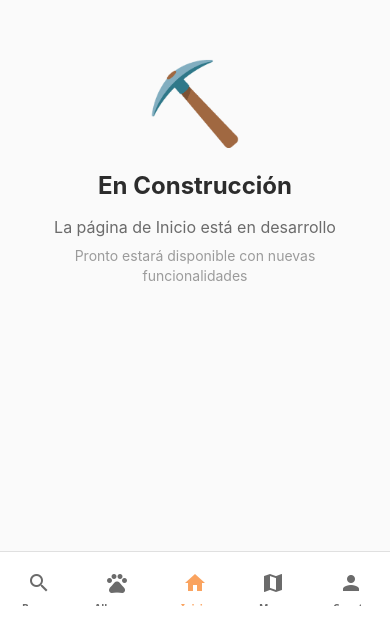
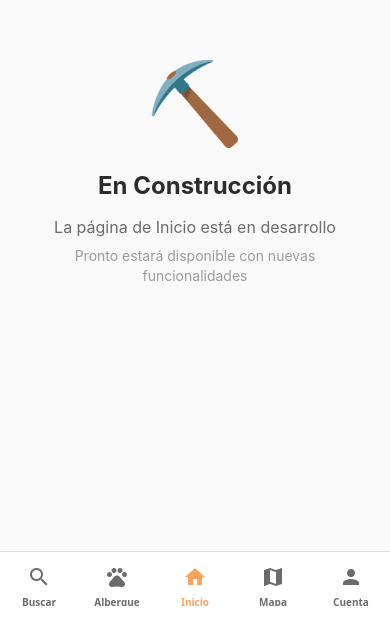
Before and after one commit to DaleneyRuben/huellitapps, a React Native app: screen / in a window 390 px wide. Shown: the part 213-844 px from the top of the page. Built offline with nearby package versions, Linux system fonts and the light colour scheme.

Commit message:
update navigation styles

```diff
--- a/App.js
+++ b/App.js
@@ -41,7 +41,7 @@ export default function App() {
             borderTopColor: colors.border,
             borderTopWidth: 1,
             paddingBottom: 20,
-            paddingTop: 8,
+            paddingTop: 2,
             height: 80,
           },
           tabBarActiveTintColor: colors.orange,
```
